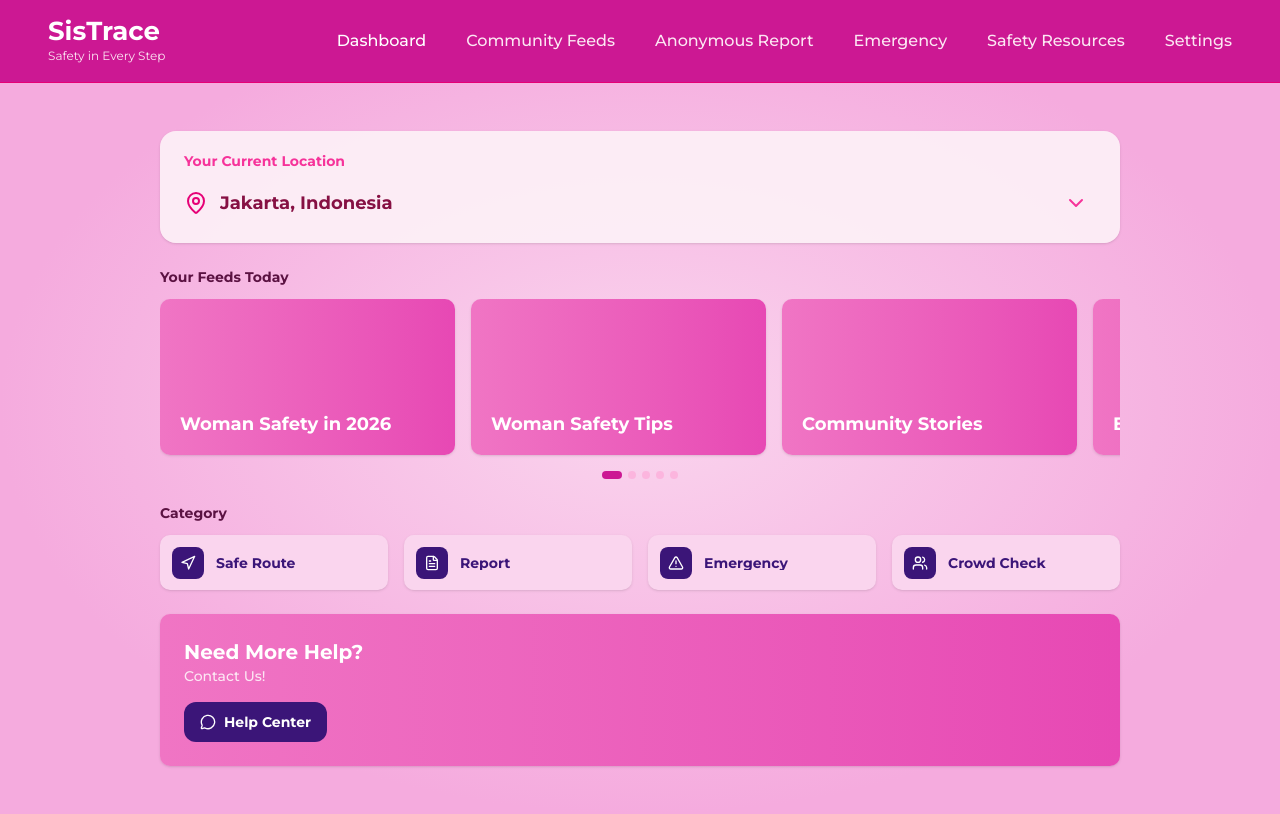
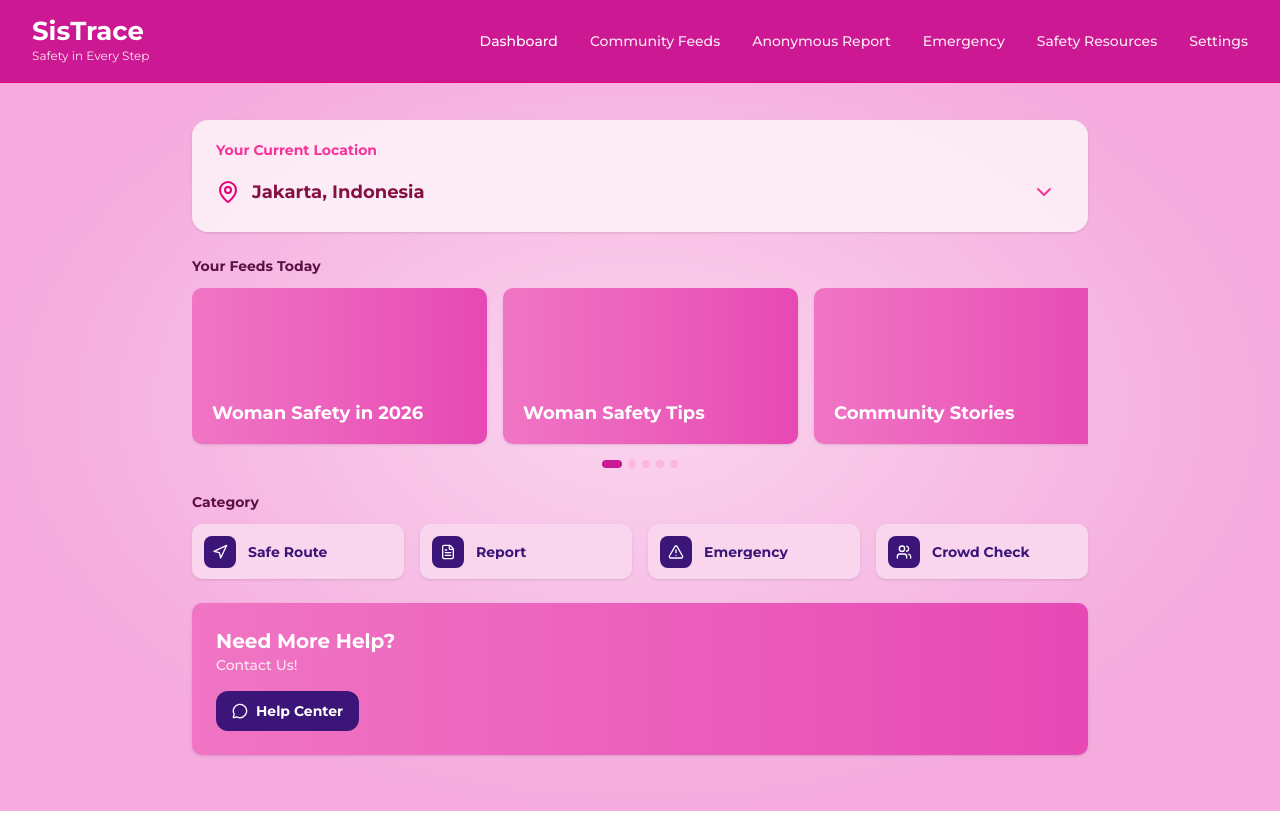
Before and after one commit to Sistech-Group-3/finpro_sistech, a Next.js app: page / in a window 1280 px wide. Built offline with nearby package versions, Linux system fonts and the light colour scheme.

Commit message:
Fix navbar

```diff
--- a/app/layout.tsx
+++ b/app/layout.tsx
@@ -22,11 +22,12 @@ export default function RootLayout({
   return (
     <html lang="en">
       <body
+        suppressHydrationWarning
         className={`${montserrat.className} bg-gradient-to-b from-[#F8B8DD] to-[#FBD9EE] min-h-screen`}
       >
         <Navbar />
 
-        <main className="max-w-7xl mx-auto px-6 lg:px-8 xl:px-10 py-6 space-y-8">
+        <main className="mx-auto max-w-5xl px-4 pt-[108px] sm:pt-[112px] lg:pt-[96px] pb-8 sm:px-6 lg:px-8 space-y-6">
           {children}
         </main>
       </body>
--- a/components/Navbar.tsx
+++ b/components/Navbar.tsx
@@ -27,11 +27,10 @@ export default function Navbar() {
   const pathname = usePathname();
   const [open, setOpen] = useState(false);
 
-
   return (
-    <div className="relative">
-      <header className="sticky top-0 z-50 border-b border-pink-600 bg-[#CC1893]">
-        <div className="mx-auto flex h-[82px] w-full items-center justify-between px-8 sm:px-6 lg:px-12">
+    <div className="relative w-full">
+      <header className="fixed top-0 left-0 right-0 z-50 w-full border-b border-pink-600 bg-[#CC1893]">
+        <div className="flex h-[82px] w-full items-center justify-between px-4 sm:px-6 lg:px-8">
           <Link href="/" className="flex flex-col">
             <h1 className="text-[26px] font-bold leading-none text-white">
               SisTrace
@@ -41,8 +40,8 @@ export default function Navbar() {
             </p>
           </Link>
 
-          {/* Desktop */}
-          <nav className="hidden lg:flex items-center gap-8 xl:gap-10">
+          {/* Desktop Nav */}
+          <nav className="hidden lg:flex items-center gap-6 xl:gap-8">
             {NAV_ITEMS.map(({ label, href }) => {
               const active = pathname === href;
 
@@ -50,9 +49,9 @@ export default function Navbar() {
                 <Link
                   key={href}
                   href={href}
-                  className={`text-base font-medium transition ${
+                  className={`text-sm font-medium transition ${
                     active
-                      ? "text-white"
+                      ? "text-white font-bold"
                       : "text-pink-100 hover:text-white"
                   }`}
                 >
@@ -62,17 +61,17 @@ export default function Navbar() {
             })}
           </nav>
 
-          {/* Mobile */}
+          {/* Mobile Menu Button */}
           <button
             onClick={() => setOpen(!open)}
-            className="flex h-11 w-11 items-center justify-center rounded-xl border border-white/30 text-white lg:hidden mr-3 sm:mr-0"
+            className="flex h-11 w-11 items-center justify-center rounded-xl border border-white/30 text-white lg:hidden"
           >
             {open ? <X size={22} /> : <Menu size={22} />}
           </button>
         </div>
       </header>
 
-      {/* Dropdown menu */}
+      {/* Dropdown Menu Mobile */}
       {open && (
         <>
           <button
@@ -81,7 +80,7 @@ export default function Navbar() {
             className="fixed inset-0 z-30 bg-black/20 lg:hidden"
           />
 
-          <nav className="absolute right-4 top-full mt-2 z-40 w-64 rounded-2xl border border-pink-100 bg-white py-2 shadow-xl lg:hidden">
+          <nav className="fixed right-4 top-[90px] z-40 w-64 rounded-2xl border border-pink-100 bg-white py-2 shadow-xl lg:hidden">
             {NAV_ITEMS.map(({ label, href, icon: Icon }) => {
               const active = pathname === href;
 
@@ -92,7 +91,7 @@ export default function Navbar() {
                   onClick={() => setOpen(false)}
                   className={`flex items-center gap-3 px-4 py-3 text-sm font-medium ${
                     active
-                      ? "bg-pink-50 text-pink-700"
+                      ? "bg-pink-50 text-pink-700 font-semibold"
                       : "text-indigo-900 hover:bg-neutral-50"
                   }`}
                 >
```
